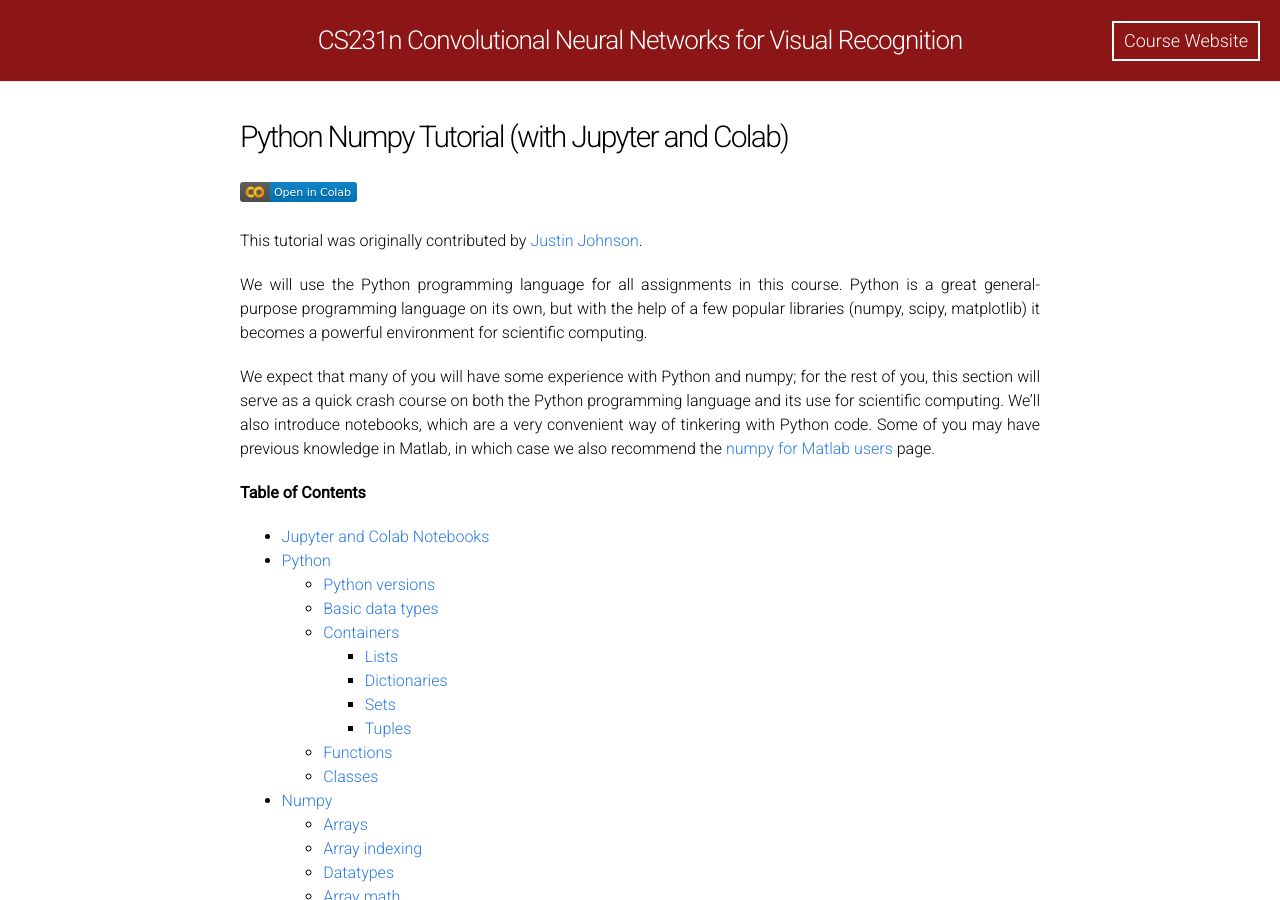
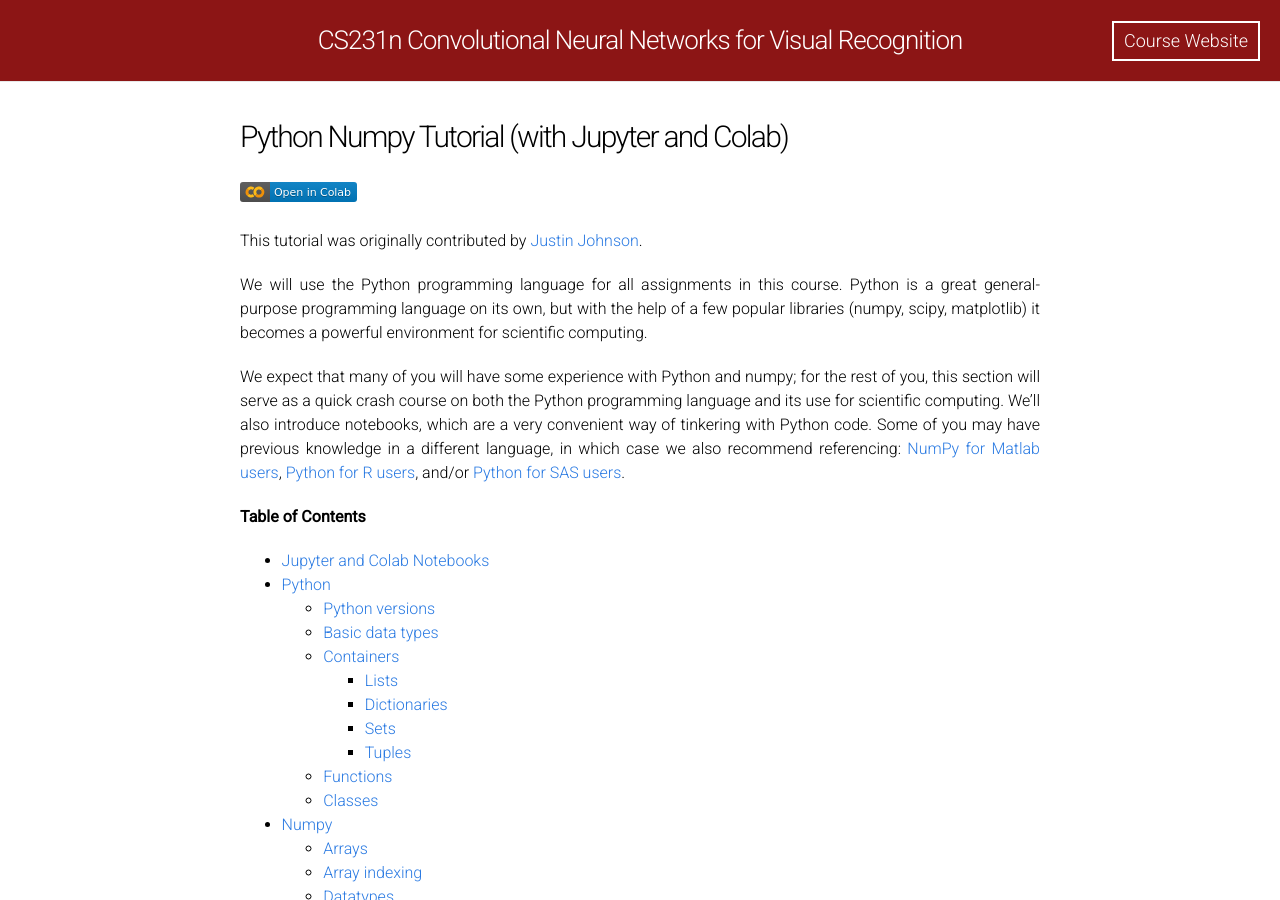
Before and after one commit to cs231n/cs231n.github.io, a Jekyll site: the page built from python-numpy-tutorial.md, in a window 1280 px wide and 900 px high. Built offline with Jekyll 4.4.1, drawn with Linux system fonts in a browser that asks for light colours.

Commit message:
Added links for Python for R and SAS users (#211)
* Added links for R and SAS users

* fix typo

* Update Numpy for Matlab users link

Co-authored-by: Brent Yi <yibrenth@gmail.com>

```diff
--- a/python-numpy-tutorial.md
+++ b/python-numpy-tutorial.md
@@ -21,9 +21,11 @@ We expect that many of you will have some experience with Python and numpy;
 for the rest of you, this section will serve as a quick crash course on both
 the Python programming language and its use for scientific
 computing. We'll also introduce notebooks, which are a very convenient way
-of tinkering with Python code. Some of you may have previous knowledge in Matlab,
-in which case we also recommend the [numpy for Matlab users](https://docs.scipy.org/doc/numpy/user/numpy-for-matlab-users.html)
-page.
+of tinkering with Python code. Some of you may have previous knowledge in a
+different language, in which case we also recommend referencing:
+[NumPy for Matlab users](https://numpy.org/doc/stable/user/numpy-for-matlab-users.html),
+[Python for R users](http://www.data-analysis-in-python.org/python_for_r.html), and/or
+[Python for SAS users](https://nbviewer.jupyter.org/github/RandyBetancourt/PythonForSASUsers/tree/master/).
 
 
 **Table of Contents**
```
